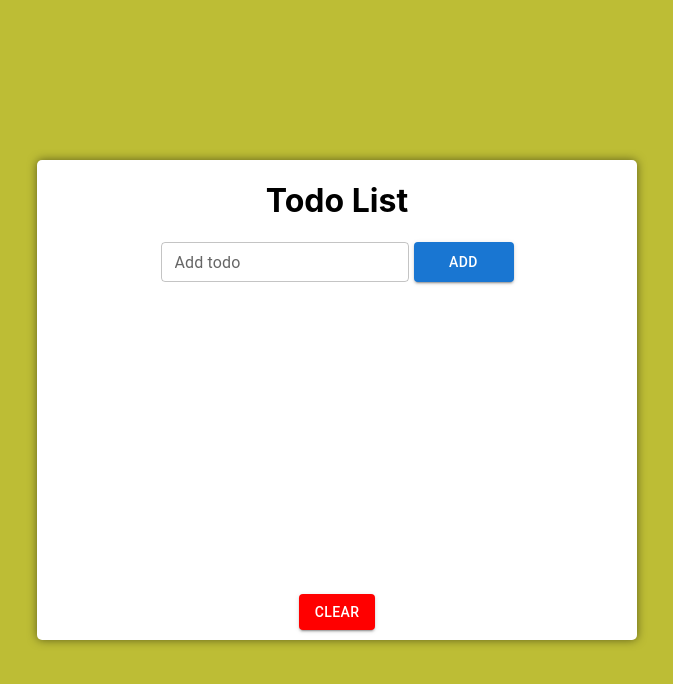
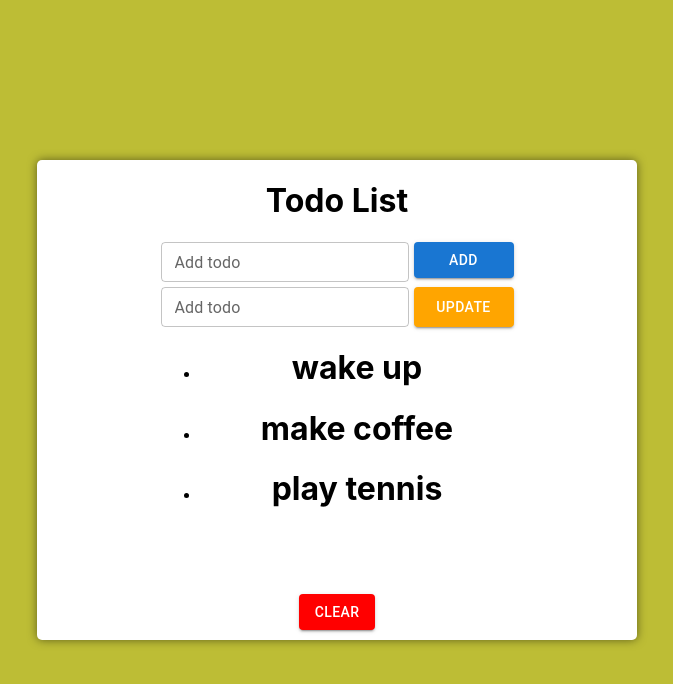
Before and after one commit to paulosvel/todolist, a React (Create React App) app: page / in a window 1280 px wide. Shown: the top 684 px of the page, without its empty margins (303-976 px from the left). Built offline with nearby package versions, Linux system fonts and the light colour scheme.

Commit message:
user can add todo and clear them

```diff
--- a/src/App.js
+++ b/src/App.js
@@ -1,6 +1,7 @@
 import "./App.css";
 import { Box } from "@mui/material";
 import Card from "./components/Card";
+import AddTodoForm from "./components/AddTodoForm";
 
 
 
--- a/src/components/AddTodoForm.js
+++ b/src/components/AddTodoForm.js
@@ -1,14 +1,45 @@
 import { Button, TextField } from "@mui/material";
 import { Box } from "@mui/system";
+import { todoAdded } from "../store/features/todo/todoSlice";
+import { nanoid } from "@reduxjs/toolkit";
+import { useDispatch } from "react-redux";
+import { useState } from "react";
+const AddTodoForm = () => {
+  const [input, setInput] = useState("");
+  const dispatch = useDispatch();
+  const handleSubmit = (e) => {
+    e.preventDefault();
+    if (/^\s*$/.test(input)) {
+      alert("Enter a todo");
+      setInput("");
+    } else {
+      dispatch(
+        todoAdded({
+          id: nanoid(),
+          name: input,
+        })
+      );
+      setInput("");
+    }
+  };
 
-const AddTodoForm = () => {
-    return (
-        <Box sx={{display:"flex", flexDirection:"row",}}>
-
-            <TextField size="small" label="Add todo" variant="outlined" sx={{marginRight:"5px"}}></TextField>
-            <Button variant="contained"  sx={{width:"100px",}}>Add</Button>
-        </Box>
-    );
-}
+  return (
+    <Box sx={{ display: "flex", flexDirection: "row" }}>
+      <form onSubmit={handleSubmit}>
+        <TextField
+          value={input}
+          onChange={(e) => setInput(e.target.value)}
+          size="small"
+          label="Add todo"
+          variant="outlined"
+          sx={{ marginRight: "5px" }}
+        ></TextField>
+        <Button type="submit" variant="contained" sx={{ width: "100px" }}>
+          Add
+        </Button>
+      </form>
+    </Box>
+  );
+};
 
 export default AddTodoForm;
--- a/src/components/Card.js
+++ b/src/components/Card.js
@@ -1,6 +1,13 @@
 import { Box, Button } from "@mui/material";
 import AddTodoForm from "./AddTodoForm";
+import UpdateTodoForm from "./UpdateTodoForm";
+import { useSelector, useDispatch } from "react-redux";
+import SingleTodoCard from "./SingleTodoCard";
+import { todoCleared } from "../store/features/todo/todoSlice";
+
 const Card = () => {
+  const todos = useSelector((state) => state.todos.todos);
+  const dispatch = useDispatch();
   return (
     <Box
       sx={{
@@ -9,31 +16,38 @@ const Card = () => {
         backgroundColor: "white",
         borderRadius: "5px",
         width: "80%",
-        height:"60%",
+        height: "60%",
         flexDirection: "column",
         alignItems: "center",
         boxShadow: "0px 0px 10px rgba(0,0,0,0.5)",
-        maxWidth:"600px",
-
-
+        maxWidth: "600px",
       }}
     >
-      <Box sx={{textAlign:"center"}}>
+      <Box sx={{ textAlign: "center" }}>
         <h1>Todo List</h1>
 
-      <AddTodoForm />
+        <AddTodoForm />
+        <UpdateTodoForm />
+        <ul>
+          {todos.map((todo) => (
+            <li key={todo.id}>
+              <SingleTodoCard name={todo.name} />
+            </li>
+          ))}
+        </ul>
       </Box>
       <Button
-      variant="contained"
+      onClick={() => dispatch(todoCleared())}
+        variant="contained"
         sx={{
           backgroundColor: "red",
           color: "white",
-          marginBottom:"10px"
+          marginBottom: "10px",
         }}
       >
         Clear
       </Button>
-      </Box>
+    </Box>
   );
 };
 
--- /dev/null
+++ b/src/components/SingleTodoCard.js
@@ -0,0 +1,51 @@
+import { Box } from "@mui/material";
+const SingleTodoCard = (props) => {
+    return (
+        <Box>
+<h1>{props.name}</h1>
+        </Box>
+    )
+};
+
+export default SingleTodoCard;
+
+// const SingleTodoCard = (props) => {
+//   const [toggleComplete, setToggleComplete] = useState(false);
+//   const dispatch = useDispatch();
+//   // const toggleComplete = useSelector((state) => state.todos.toggleComplete);
+
+//   return (
+//     <div className="flex justify-between bg-red-100 py-2 rounded shadow">
+//       <div className="px-4">
+//         <h1
+//           className={
+//             toggleComplete ? "font-semibold line-through" : "font-semibold"
+//           }
+//         >
+//           {props.title}
+//         </h1>
+//       </div>
+//       <div className="px-4 flex space-x-4">
+//         <BsCheckSquare
+//           onClick={() => setToggleComplete(!toggleComplete)}
+//           className="cursor-pointer text-green-700"
+//           size={20}
+//         />
+//         <FaEdit
+//           onClick={() =>
+//             dispatch(formToggled({ id: props.id, title: props.title }))
+//           }
+//           className="cursor-pointer text-yellow-700"
+//           size={20}
+//         />
+//         <BsTrashFill
+//           onClick={() => dispatch(todoDeleted(props.id))}
+//           className="cursor-pointer text-red-700"
+//           size={20}
+//         />
+//       </div>
+//     </div>
+//   );
+// };
+
+// export default SingleTodoCard;
--- a/src/components/UpdateTodoForm.js
+++ b/src/components/UpdateTodoForm.js
@@ -0,0 +1,14 @@
+import { Button, TextField } from "@mui/material";
+import { Box } from "@mui/system";
+
+const UpdateTodoForm = () => {
+    return (
+        <Box sx={{display:"flex", flexDirection:"row",marginTop:"5px",}}>
+
+            <TextField size="small" label="Add todo" variant="outlined" sx={{marginRight:"5px"}}></TextField>
+            <Button variant="contained"  sx={{width:"100px", backgroundColor:"orange"}}>Update</Button>
+        </Box>
+    );
+}
+
+export default UpdateTodoForm;
--- /dev/null
+++ b/src/store/features/todo/todoSlice.js
@@ -0,0 +1,36 @@
+import { createSlice, nanoid } from "@reduxjs/toolkit";
+
+const initialState = {
+  todos: [
+    {
+      id: nanoid(),
+      name: "wake up",
+    },
+    {
+      id: nanoid(),
+      name: "make coffee",
+    },
+    {
+      id: nanoid(),
+      name: "play tennis",
+    },
+  ],
+  toggleForm: true,
+  todoUpdate: {},
+};
+
+export const todoSlice = createSlice({
+  name: "todo",
+  initialState,
+  reducers: {
+    todoAdded: (state, action) => {
+      state.todos = [...state.todos, action.payload];
+    },
+    todoCleared: (state) => {
+        state.todos =[];
+    },
+  },
+});
+
+export const {todoAdded,todoCleared} = todoSlice.actions;
+export default todoSlice.reducer;
--- a/src/store/store.js
+++ b/src/store/store.js
@@ -1,7 +1,7 @@
 import { configureStore } from "@reduxjs/toolkit";
-
+import todoReducer from "./features/todo/todoSlice";
 const store = configureStore({
-    reducer:{},
+  reducer: { todos: todoReducer },
 });
 
 export default store;
```
